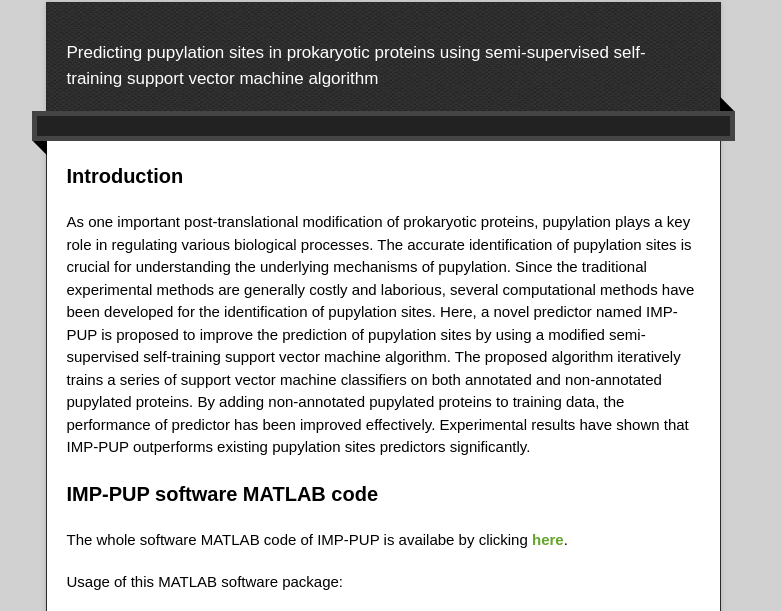
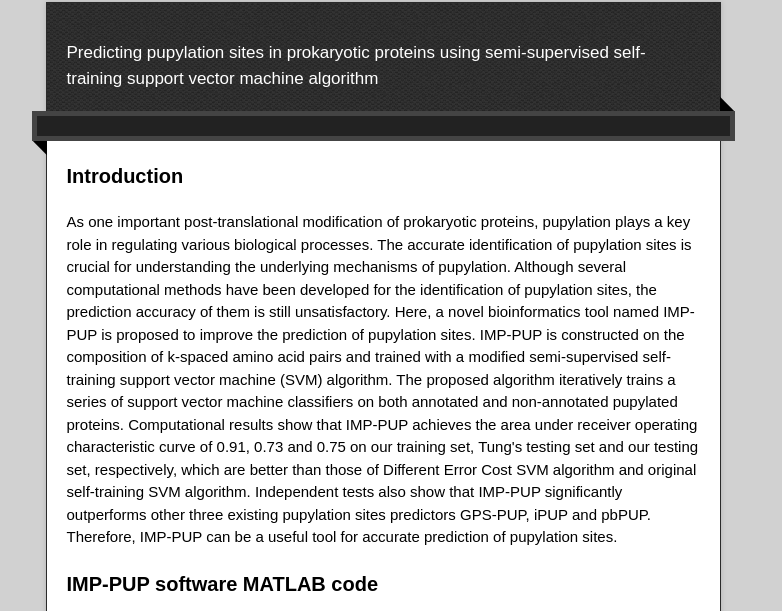
Before and after one commit to juzhe1120/juzhe1120.github.com, a plain HTML site: page index.html in a window 1280 px wide. Shown: the part 128-739 px from the top of the page, without its empty margins (257-1039 px from the left). Drawn offline with nearby package versions, Linux system fonts and the light colour scheme.

Commit message:
Update index.html

```diff
--- a/index.html
+++ b/index.html
@@ -34,7 +34,7 @@
           <h3>
 <a id="welcome-to-github-pages" class="anchor" href="#welcome-to-github-pages" aria-hidden="true"><span aria-hidden="true" class="octicon octicon-link"></span></a>Introduction</h3>
 
-<p>As one important post-translational modification of prokaryotic proteins, pupylation plays a key role in regulating various biological processes. The accurate identification of pupylation sites is crucial for understanding the underlying mechanisms of pupylation. Since the traditional experimental methods are generally costly and laborious, several computational methods have been developed for the identification of pupylation sites. Here, a novel predictor named IMP-PUP is proposed to improve the prediction of pupylation sites by using a modified semi-supervised self-training support vector machine algorithm. The proposed algorithm iteratively trains a series of support vector machine classifiers on both annotated and non-annotated pupylated proteins. By adding non-annotated pupylated proteins to training data, the performance of predictor has been improved effectively. Experimental results have shown that IMP-PUP outperforms existing pupylation sites predictors significantly.</p>
+<p>As one important post-translational modification of prokaryotic proteins, pupylation plays a key role in regulating various biological processes. The accurate identification of pupylation sites is crucial for understanding the underlying mechanisms of pupylation. Although several computational methods have been developed for the identification of pupylation sites, the prediction accuracy of them is still unsatisfactory. Here, a novel bioinformatics tool named IMP-PUP is proposed to improve the prediction of pupylation sites. IMP-PUP is constructed on the composition of k-spaced amino acid pairs and trained with a modified semi-supervised self-training support vector machine (SVM) algorithm. The proposed algorithm iteratively trains a series of support vector machine classifiers on both annotated and non-annotated pupylated proteins. Computational results show that IMP-PUP achieves the area under receiver operating characteristic curve of 0.91, 0.73 and 0.75 on our training set, Tung's testing set and our testing set, respectively, which are better than those of Different Error Cost SVM algorithm and original self-training SVM algorithm. Independent tests also show that IMP-PUP significantly outperforms other three existing pupylation sites predictors GPS-PUP, iPUP and pbPUP. Therefore, IMP-PUP can be a useful tool for accurate prediction of pupylation sites.</p>
 
 <h3>
 <a id="designer-templates" class="anchor" href="#designer-templates" aria-hidden="true"><span aria-hidden="true" class="octicon octicon-link"></span></a>IMP-PUP software MATLAB code</h3>
```
